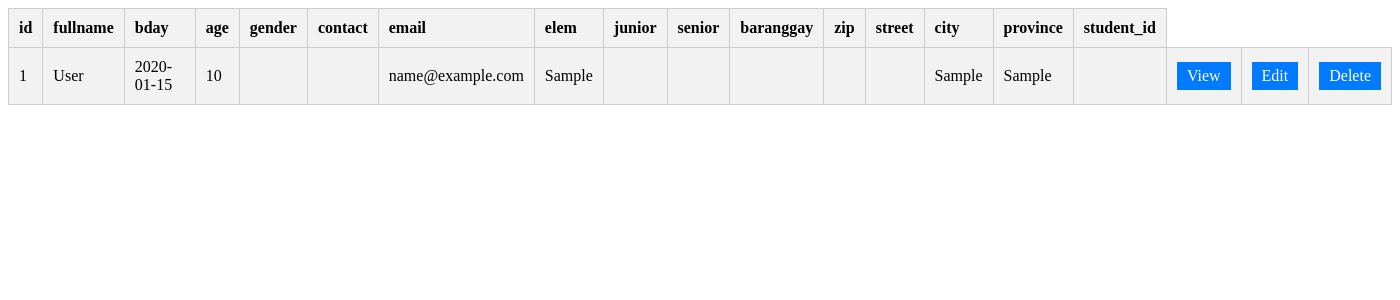
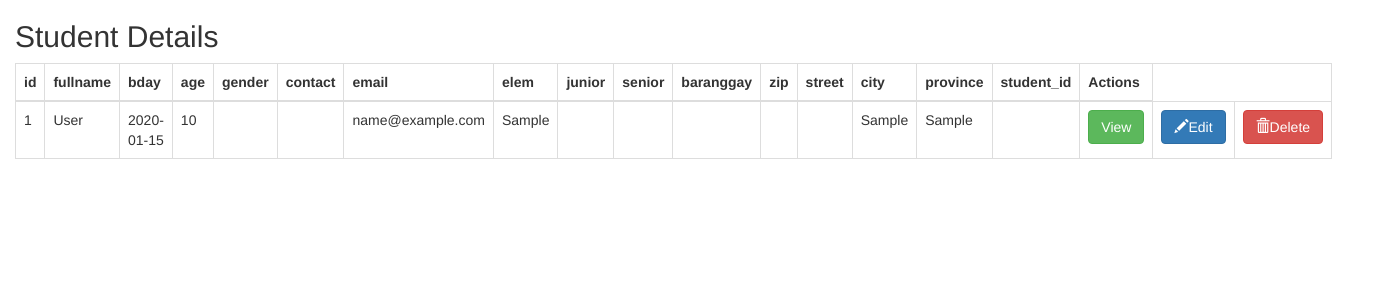
Before and after one commit to ardenio13/KarlRepo, a PHP site: page /systemguile/Dashboard/student_table.php in a window 1400 px wide. Shown: the top 300 px of the page. Run offline with PHP 8.4, Linux system fonts and the light colour scheme; tables that the repository leaves empty hold one stand-in row (values such as "Sample post"); data that the repository does not hold is empty.

Commit message:
design is based on bootstrap

```diff
--- a/systemguile/Dashboard/edit.php
+++ b/systemguile/Dashboard/edit.php
@@ -7,7 +7,7 @@ if (isset($_GET['id'])) {
 
     // Fetch the record from the database using the 'id'
     $query = "SELECT * FROM data_tbl WHERE id = $id";
-    $result = $conn->query($query); // Remove the extra '=' here
+    $result = $conn->query($query);
 
     if ($result && $result->num_rows > 0) {
         $row = $result->fetch_assoc();
@@ -15,6 +15,7 @@ if (isset($_GET['id'])) {
         <!DOCTYPE html>
         <html>
         <head>
+            <link rel="stylesheet" href="https://cdn.jsdelivr.net/npm/bootstrap@5.3.1/dist/css/bootstrap.min.css">
             <title>Edit Record</title>
         </head>
         <body>
--- a/systemguile/Dashboard/student_table.php
+++ b/systemguile/Dashboard/student_table.php
@@ -6,14 +6,19 @@ if (isset($result)) {
     if ($result->num_rows > 0) {
         // Start the HTML document
         ?>
+
 <!DOCTYPE html>
-        <html>
+<html lang="en">
 <head>
-            <title>Database Table</title>
-            <link rel="stylesheet" href="student_table_style.css">
+  <meta charset="utf-8">
+  <title>Student Details</title>
+  <link rel="stylesheet" href="https://maxcdn.bootstrapcdn.com/bootstrap/3.3.7/css/bootstrap.min.css">
 </head>
 <body>
-            <table>
+  <div class="container" style ="margin-right:520px;">
+    <h2>Student Details</h2>
+    <table class="table table-bordered" >
+      <thead>
         <tr>
                     <th>id</th>
                     <th>fullname</th>
@@ -31,8 +36,10 @@ if (isset($result)) {
                     <th>city</th>
                     <th>province</th>
                     <th>student_id</th>
-
+                    <th>Actions</th>
         </tr>
+      </thead>
+      <tbody>
       <?php
                 // Loop through the rows and display data
                 while ($row = $result->fetch_assoc()) {
@@ -55,21 +62,23 @@ if (isset($result)) {
                     echo "<td>" . $row['student_id'] . "</td>";
 
                     //View button
-                    echo "<td><a href='view.php?id=" . $row['id'] . "'>View</a></td>";
+                    echo "<td><a class='btn btn-success' href='view.php?id=" . $row['id'] . "'><i class='glyphicon glyphicon-eye'></i>View</a></td>";
 
                     // Edit button
-                    echo "<td><a href='edit.php?id=" . $row['id'] . "'>Edit</a></td>";
+                    echo "<td><a class='btn btn-primary' href='edit.php?id=" . $row['id'] . "'><i class='glyphicon glyphicon-pencil'></i>Edit</a></td>";
 
                     // Delete button
-                    echo "<td><a href='delete.php?id=" . $row['id'] . "' onclick='return confirm(\"Are you sure you want to delete this record?\");'>Delete</a></td>";
+                    echo "<td><a  class='btn btn-danger' href='delete.php?id=" . $row['id'] . "' onclick='return confirm(\"Are you sure you want to delete this record?\");'><i class='glyphicon glyphicon-trash'></i>Delete</a></td>";
                     echo "</tr>";
                 }
                 ?>
+      </tbody>
     </table>
+  </div>
 </body>
 </html>
 <?php
-    } else {
+   }  else {
         echo "Record not found.";
     }
 } else {
```
Lines whose indentation alone changed are shown as unchanged.
